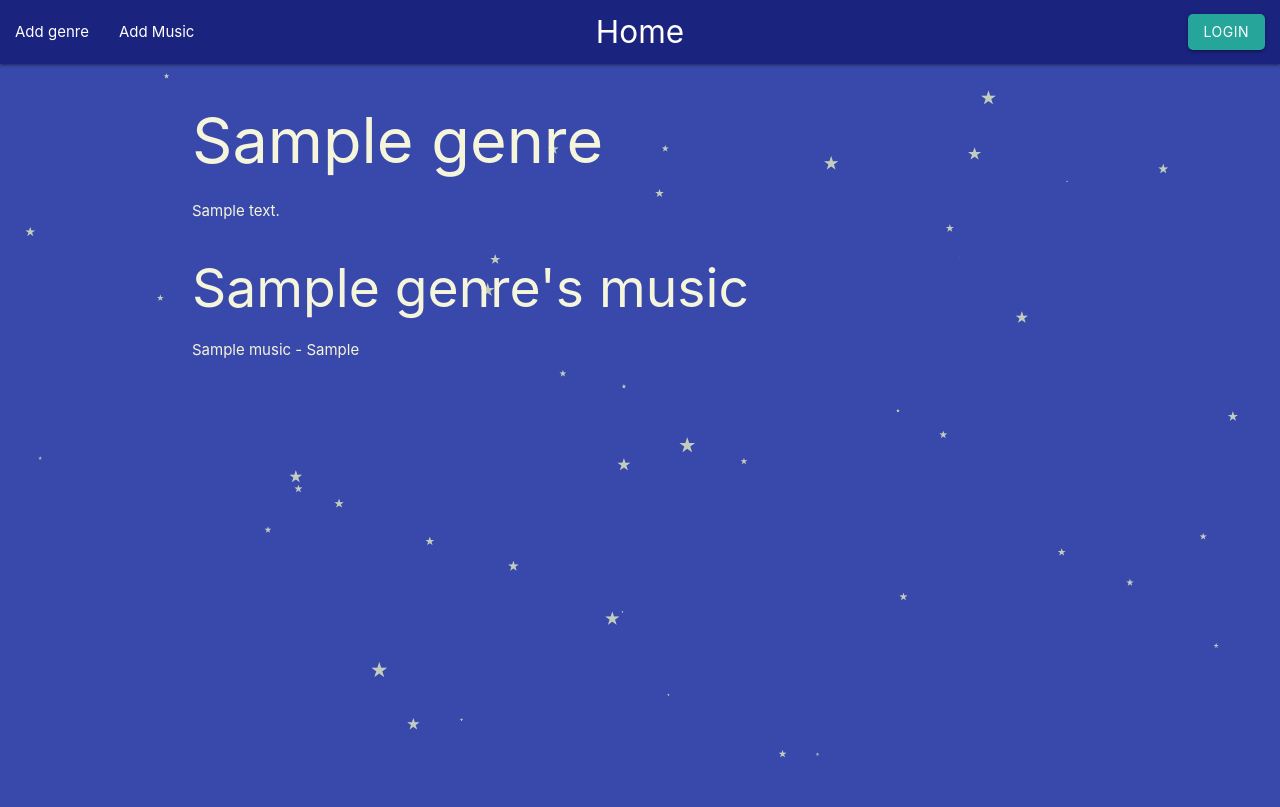
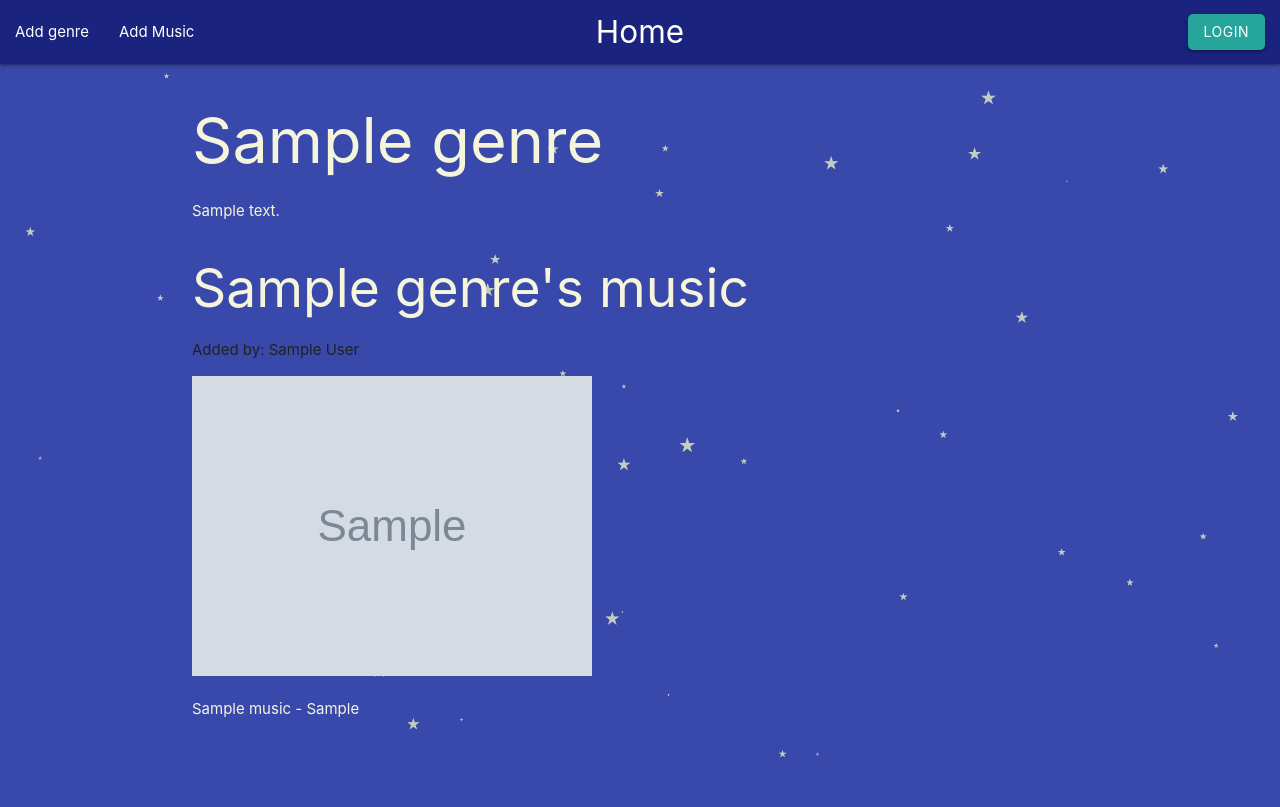
Before and after one commit to Adetec/best-instrumental-music, a Flask app: page /genre/1 in a window 1280 px wide. Run offline with Flask 2, Linux system fonts and the light colour scheme; tables that the repository leaves empty hold one stand-in row (values such as "Sample post"); grey boxes marked "Sample" are stand-in pictures; some libraries are stand-ins or nearby versions.

```diff
--- a/add_dummy_data.py
+++ b/add_dummy_data.py
@@ -115,7 +115,8 @@ for i in genres:
     genre = Genre(
         name=i['name'],
         description=i['description'],
-        image=i['image']
+        image=i['image'],
+        user_id=i['user_id']
     )
     try:
         session.add(genre)
@@ -133,6 +134,7 @@ for i in music_items:
         video=i['video'],
         description=i['description'],
         genre_id=i['genre_id'],
+        user_id=i['user_id']
     )
     try:
         session.add(music)
--- a/app.py
+++ b/app.py
@@ -154,6 +154,7 @@ def getUserInfo(user_id):
     return user
 
 
+
 def getUserID(email):
     try:
         user = session.query(User).filter_by(email=email).one()
@@ -161,9 +162,8 @@ def getUserID(email):
     except:
         return None
 
+
 # DISCONNECT - Revoke a current user's token and reset their login_session
-
-
 @app.route('/gdisconnect')
 def gdisconnect():
     # Only disconnect a connected user.
@@ -189,17 +189,19 @@ def gdisconnect():
 
 @app.route('/')
 def index():
-    users = session.query(User).all()
+    print('Current user: ' + login_session['username'])
     genres = session.query(Genre).all()
     music = session.query(Music).all()
-    return render_template('genres.html', genres=genres, music_items=music, login_session=login_session, users=users)
+    return render_template('genres.html', genres=genres, music_items=music, login_session=login_session)
 
 
 @app.route('/genre/<int:id>')
 def genre(id):
     genre = session.query(Genre).filter_by(id=id).one()
+    creator = getUserInfo(genre.user_id)
     music = session.query(Music).all()
-    return render_template('genre.html', genre=genre, music_items=music)
+    print(creator.name + 'is thecreator')
+    return render_template('genre.html', genre=genre, music_items=music, creator=creator)
 
 
 @app.route('/genre/<int:gid>/music/<int:mid>')
--- a/templates/genre.html
+++ b/templates/genre.html
@@ -5,6 +5,8 @@
         <h1>{{ genre.name }}</h1>
         <p>{{ genre.description }}</p>
         <h2> {{ genre.name }}'s music</h2>
+        <p class="grey-text text-darken-4">Added by: {{ creator.name}}</p>
+        <img src="{{ creator.picture}}" alt="{{ creator.name}}">
         <ul>
             {% for music in music_items%}
                 {% if music.genre_id == genre.id%}
--- a/templates/nav.html
+++ b/templates/nav.html
@@ -6,7 +6,7 @@
             <li><a href="{{ url_for('add_genre') }}">Add genre</a></li>
             <li><a href="{{ url_for('add_music') }}">Add Music</a></li>
         </ul>
-        <ul class="right hide-on-med-and-down">
+        <ul class="right hide-on-med-and-down row">
             <li><a class="radius btn" href="{{ url_for('login') }}">Login</a></li>
         </ul>
     </div>
```
Also changed, not shown: templates/genres.html (+16 -9 lines).
